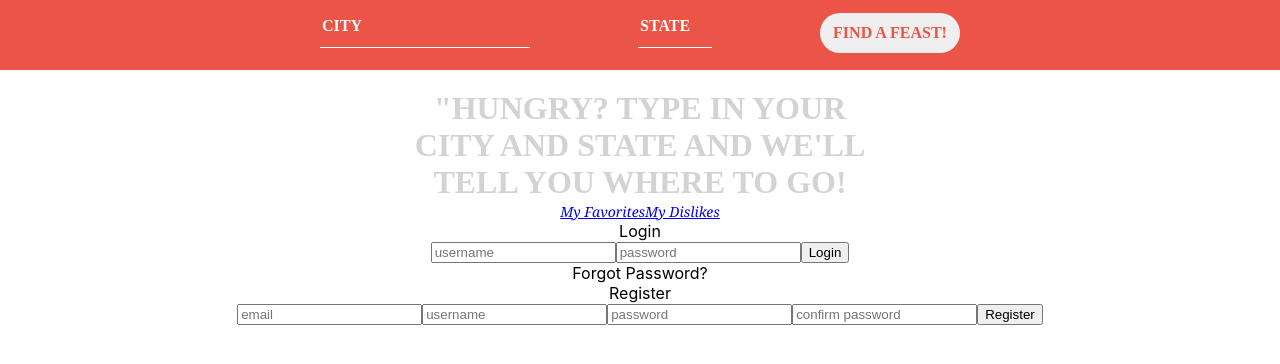
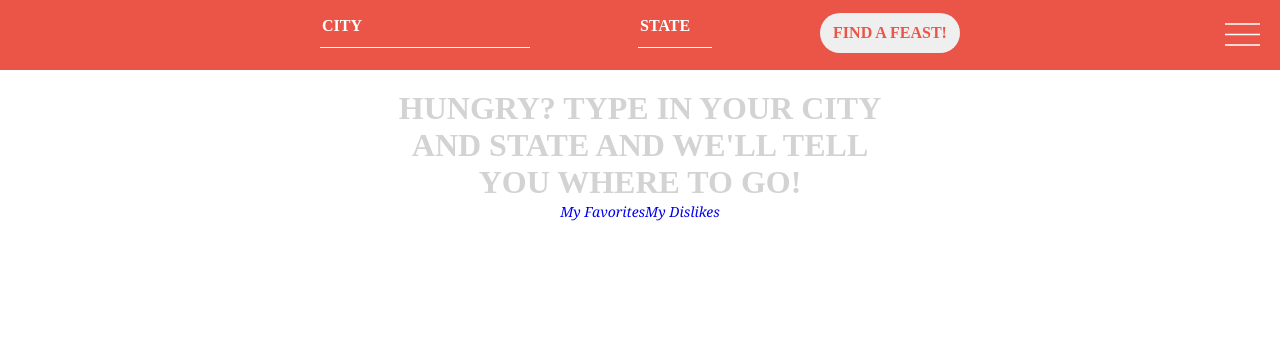
Before and after one commit to abbygottlich/feast-finder-app, a React (Create React App) app in the folder frontend/: page / in a window 1280 px wide. Shown: the top 364 px of the page. Built offline with nearby package versions, Linux system fonts and the light colour scheme.

Commit message:
menu button added

```diff
--- a/frontend/src/App.css
+++ b/frontend/src/App.css
@@ -49,14 +49,28 @@
   font-size: 16px;
   font-weight: bold;
   text-transform: uppercase;
+  cursor: pointer;
 }
 
-.myFavorites, .myDislikes {
+.menu {
+  float: right;
+  width: 35px;
+  height: 35px;
+  border: none;
+  background-image: url("./menu.svg");
+  background-repeat: no-repeat;
+  background-size: 35px;
+  background-color: transparent;
+  margin-top: -53px;
+  margin-right: 20px;
+}
+
+.myFavoritesButton, .myDislikesButton {
   margin-top: 25px;
   font-family: "Georgia";
   font-size: 14px;
   font-style: italic;
-  /* color: #ffffff; */
+  text-decoration: none;
 }
 
 .restaurantInfo {
--- a/frontend/src/App.js
+++ b/frontend/src/App.js
@@ -2,7 +2,7 @@ import React, { Component } from 'react';
 import './App.css';
 import Form from "./components/Form";
 import RestaurantInfoContainer from "./Containers/RestaurantInfoContainer";
-import Login from "./components/Login";
+// import Login from "./components/Login";
 import { Link } from "react-router-dom";
 
 class App extends Component {
@@ -12,9 +12,9 @@ class App extends Component {
       <div className="App">
         <Form />
         <RestaurantInfoContainer />
-        <Link to="/favorites" className="myFavorites">My Favorites</Link>
-        <Link to="/dislikes" className="myDislikes">My Dislikes</Link>
-        <Login />
+        <Link to="/favorites" className="myFavoritesButton">My Favorites</Link>
+        <Link to="/dislikes" className="myDislikesButton">My Dislikes</Link>
+        {/* <Login /> */}
       </div>
     );
   }
--- a/frontend/src/components/Form.js
+++ b/frontend/src/components/Form.js
@@ -41,15 +41,26 @@ class Form extends Component {
         console.log(this.state.city)
         this.props.fetchRestaurants(this.state.city, this.state.USstate)
     }
+
+    showMenu() {
+        return <div>
+            <div>Favorites</div>
+            <div>Dislikes</div>
+        </div>
+    }
+
     render() {
         return (
-            <form className="form" onSubmit={this.handleSubmit} autoComplete="off" >
+            <div>
+                <form className="form" onSubmit={this.handleSubmit} autoComplete="off">
                     <div className="formFields">
                         <input name="city" value={this.state.city} placeholder="City" onChange={this.handleChange("city")} className="city-name"></input>
                         <input name="USstate" value={this.state.USstate} placeholder="State" onChange={this.handleChange("USstate")} className="state-name" maxLength="2"></input>
                         <button className="submitButton" type="submit">Find a Feast!</button>
                     </div>
                 </form>
+                <button className="menu" onClick={this.showMenu}></button>
+            </div>
         )
     }
 }
--- a/frontend/src/components/RestaurantInfo.js
+++ b/frontend/src/components/RestaurantInfo.js
@@ -56,7 +56,7 @@ class RestaurantInfo extends Component {
                 </div>
             </div>
         } else {
-            return <div className="hungryMessage">"Hungry? Type in your city and state and we'll tell you where to go!</div>
+            return <div className="hungryMessage">Hungry? Type in your city and state and we'll tell you where to go!</div>
         }
     }
 }
```
Also changed, not shown: frontend/src/menu.svg (added), 1 other file (tests, documents, lock files or other folders). Lines whose indentation alone changed are shown as unchanged.
